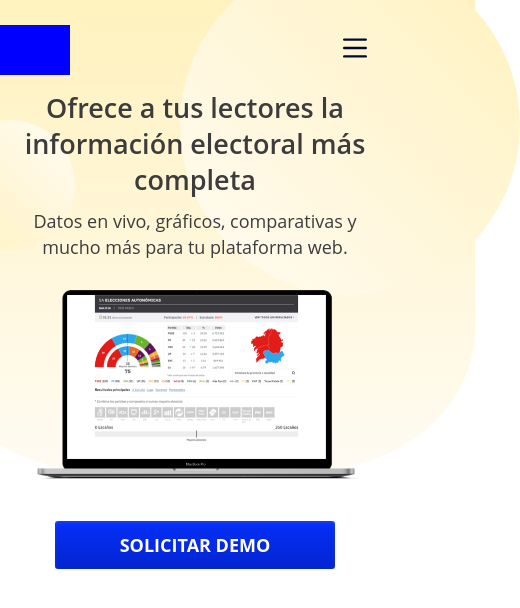
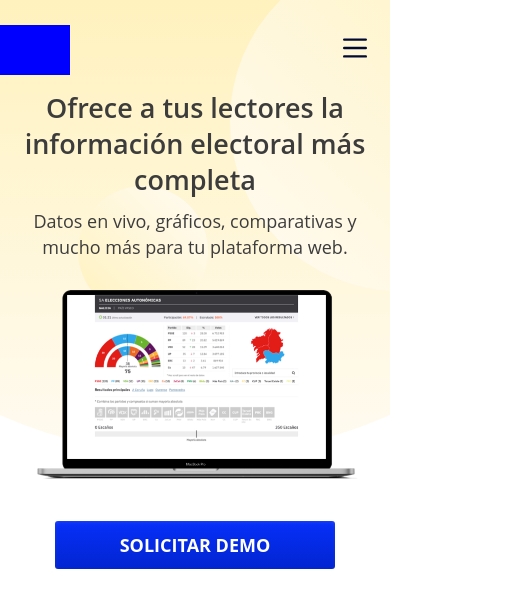
Before and after one commit to AngelaNipitella/BeatVoteHTML, a website: page assets/html/index.html in a window 390 px wide. Shown: the whole page, 520 px wide, since content can reach past the window. Drawn offline with nearby package versions, Linux system fonts and the light colour scheme; files that its build step writes are made by us from their sources; files whose address does not match are found by name.

Commit message:
responsive styles fixed

```diff
--- a/assets/css/5-components/_components-hero.scss
+++ b/assets/css/5-components/_components-hero.scss
@@ -11,32 +11,29 @@
     &__bgc-oval {
         @include position(absolute, $top: 0, $left: 0);
         z-index: -2;
-        width: 140%;
+        width: 100%;
         height: 470px;
         background-image: linear-gradient(#FFF2BE, #FFFBF3);
-        border-bottom-left-radius: 30%;
-        border-bottom-right-radius: 30%;
-        transform: translateX(-13%);
+        clip-path: ellipse(114% 86% at 50% 11%);
+        overflow: hidden;
 
         @include media-breakpoint(sm) {
-            width: 150%;
+            width: 100%;
             height: 770px;
-            border-bottom-left-radius: 40%;
-            border-bottom-right-radius: 40%;
             margin: 0 auto;
-            transform: translateX(-15%);
+            clip-path: ellipse(114% 86% at 50% 11%);
         }
     }
 
     &__circle-small {
-        @include position(absolute, $top: 120px, $left: -55px);
+        @include position(relative, $top: 22vh, $left: 20%);
         z-index: -1;
         width: 130px;
         height: 130px;
         background-image: linear-gradient(to bottom left, #FFFBF3, #FFF2BE);
         border-radius: 50%;
 
-        @include media-breakpoint(sm) {
+        @include media-breakpoint(md) {
             @include position(absolute, $top: 250px, $left: 130px);
             width: 350px;
             height: 350px;
@@ -44,14 +41,14 @@
     }
 
     &__circle-medium {
-        @include position(absolute, $top: -45px, $right: -130px);
+        @include position(relative, $top: -38%, $left: 59%);
         z-index: -1;
         width: 340px;
         height: 340px;
         background-image: linear-gradient(to bottom left, #FFF2BE, #FFFBF3);
         border-radius: 50%;
 
-        @include media-breakpoint(sm) {
+        @include media-breakpoint(md) {
             @include position(absolute, $top: -95px, $right: 216px);
             width: 500px;
             height: 500px;
@@ -61,10 +58,6 @@
     &__wrapper {
         width: 100%;
         margin: 0 auto;
-
-        @include media-breakpoint(sm) {
-            width: 95%;
-        }
     }
 
     &__img {
@@ -72,7 +65,15 @@
         margin: 0 auto;
 
         @include media-breakpoint(sm) {
-            max-width: 720px;
+            max-width: 460px;
+        }
+
+        @include media-breakpoint(md) {
+            max-width: 540px;
+        }
+
+        @include media-breakpoint(lg) {
+            max-width: 620px;
         }
     }
 
@@ -82,6 +83,11 @@
         line-height: 36px;
 
         @include media-breakpoint(sm) {
+            font-size: rem(37);
+            line-height: 46px;
+        }
+
+        @include media-breakpoint(lg) {
             font-size: rem(46);
             font-weight: 500;
             line-height: 56px;
--- a/assets/html/index.html
+++ b/assets/html/index.html
@@ -50,18 +50,19 @@
             </div>
         </header>
         <section class="c-hero">
-            <div class="c-hero__bgc-oval" ></div>
-            <div class="c-hero__circle-small"></div>
-            <div class="c-hero__circle-medium"></div>
+            <div class="c-hero__bgc-oval">
+                <div class="c-hero__circle-small"></div>
+                <div class="c-hero__circle-medium"></div>
+            </div>
             <div class="c-hero__wrapper">
                 <h2 class="c-hero__title u-mb-10 u-mb-20@sm" >Ofrece a tus lectores la información electoral más completa</h2>
                 <p class="c-hero__description u-mb-30 u-mb-60@sm">Datos en vivo, gráficos, comparativas y mucho más para tu plataforma web.</p>
+                <picture>
+                    <source media="(min-width:1024px)" srcset="../images/Macbook-1480px.png">
+                    <img class="c-hero__img u-mb-40 u-mb-70@sm" src="../images/MacBook-650px.png" alt="">
+                </picture>
+                <button class="c-btn c-btn--display u-mb-30">Solicitar Demo</button>
             </div>
-            <picture>
-                <source media="(min-width:1366px)" srcset="../images/Macbook-1480px.png">
-                <img class="c-hero__img u-mb-40 u-mb-70@sm" src="../images/MacBook-650px.png" alt="">
-            </picture>
-            <button class="c-btn c-btn--display u-mb-30">Solicitar Demo</button>
         </section>
     <script src="../../public/js/app.js"></script>
 </body>
```
